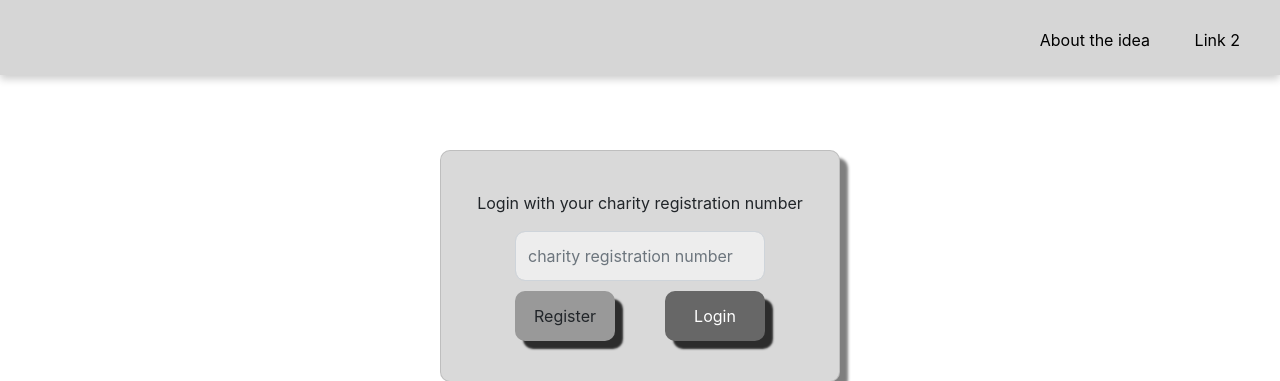
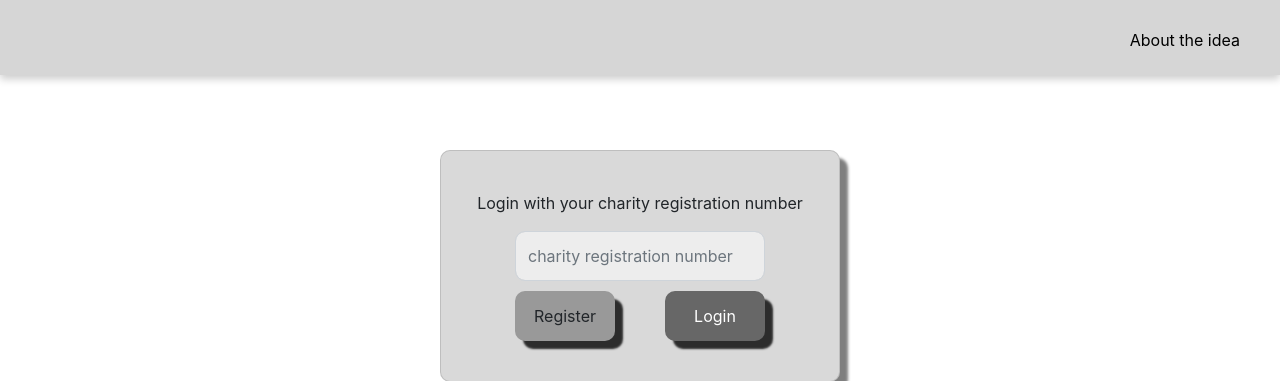
Before and after one commit to hgillesp12/charity_platform, a Flask app: page / in a window 1280 px wide. Shown: the top 381 px of the page. Run offline with Flask 3, Linux system fonts and the light colour scheme; some libraries are stand-ins or nearby versions.

Commit message:
delete unneccesary links

```diff
--- a/api/templates/main_page.html
+++ b/api/templates/main_page.html
@@ -18,7 +18,6 @@
     <div class="navbar">
       <div class="navbar-links">
         <a href="#link1">About the idea</a>
-        <a href="#link2">Link 2</a>
       </div>
     </div>
 
--- a/api/templates/post_message.html
+++ b/api/templates/post_message.html
@@ -17,7 +17,6 @@
     <div class="navbar">
       <div class="navbar-links">
         <a href="#about">About the idea</a>
-        <a href="#link2">Link 2</a>
       </div>
     </div>
     <div class="main-content">
--- a/api/templates/questionnaire.html
+++ b/api/templates/questionnaire.html
@@ -17,7 +17,6 @@
     <div class="navbar">
       <div class="navbar-links">
         <a href="#link1">Link 1</a>
-        <a href="#link2">Link 2</a>
       </div>
     </div>
     <div class="main-content">
--- a/api/templates/register.html
+++ b/api/templates/register.html
@@ -17,7 +17,6 @@
     <div class="navbar">
       <div class="navbar-links">
         <a href="#about">About the idea</a>
-        <a href="#link2">Link 2</a>
       </div>
     </div>
     <div class="main-content">
```
